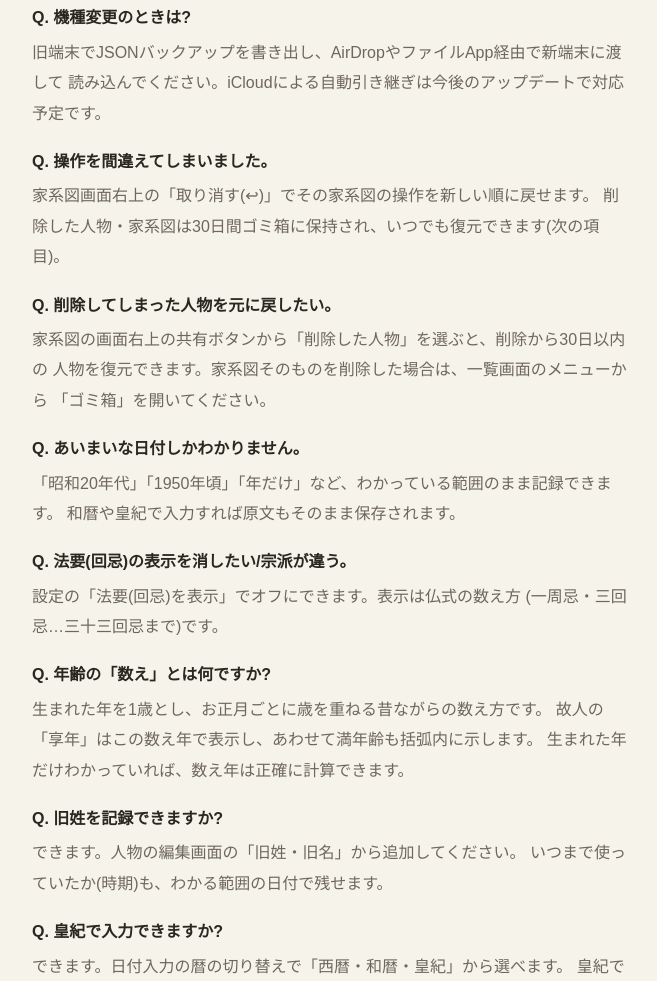
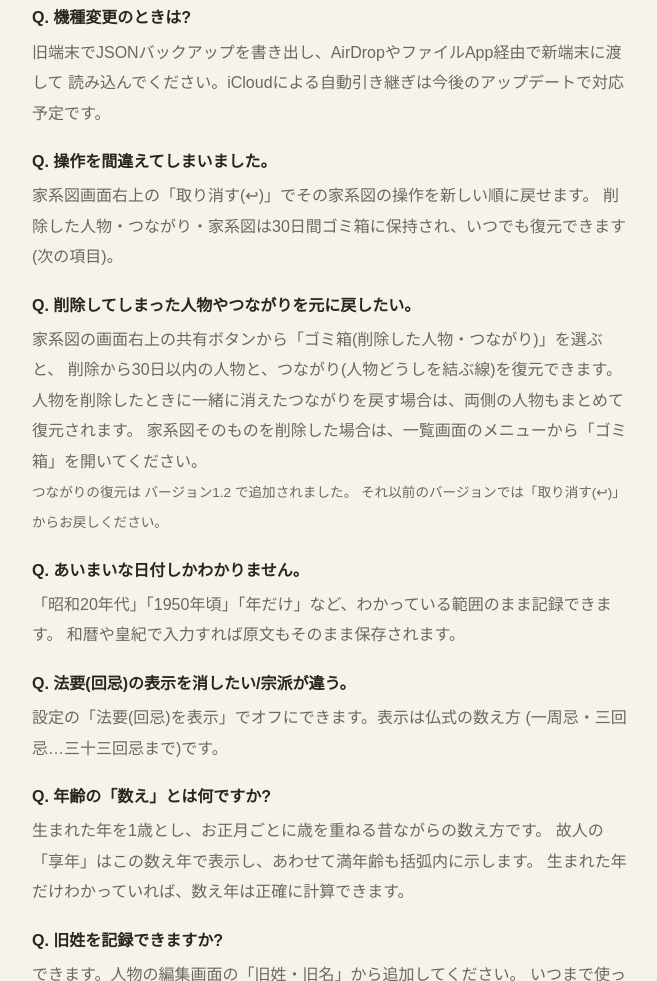
Before and after one commit to inoueshoeido/inoueshoeido.github.io, a plain HTML site: page kakeizu-note/support.html in a window 1280 px wide. Shown: the part 980-1961 px from the top of the page, without its empty margins (308-965 px from the left). Drawn offline with Linux system fonts and the light colour scheme.

Commit message:
docs: update privacy policy and support FAQ for v1.2
privacy: 現状報告をバージョン1.2向けに更新。1.0→1.2で内容に変更がないことを明記
(データ収集ゼロ・外部通信ゼロ・第三者製SDKゼロ・権限要求なしをコードで再確認)
support: ゴミ箱のFAQをv1.2の実装に整合(メニュー名を「ゴミ箱(削除した人物・つながり)」に、
つながりの復元と両端人物の同時復元を追記)

```diff
--- a/kakeizu-note/support.html
+++ b/kakeizu-note/support.html
@@ -43,12 +43,15 @@
 
     <dt>Q. 操作を間違えてしまいました。</dt>
     <dd>家系図画面右上の「取り消す(↩)」でその家系図の操作を新しい順に戻せます。
-    削除した人物・家系図は30日間ゴミ箱に保持され、いつでも復元できます(次の項目)。</dd>
+    削除した人物・つながり・家系図は30日間ゴミ箱に保持され、いつでも復元できます(次の項目)。</dd>
 
-    <dt>Q. 削除してしまった人物を元に戻したい。</dt>
-    <dd>家系図の画面右上の共有ボタンから「削除した人物」を選ぶと、削除から30日以内の
-    人物を復元できます。家系図そのものを削除した場合は、一覧画面のメニューから
-    「ゴミ箱」を開いてください。</dd>
+    <dt>Q. 削除してしまった人物やつながりを元に戻したい。</dt>
+    <dd>家系図の画面右上の共有ボタンから「ゴミ箱(削除した人物・つながり)」を選ぶと、
+    削除から30日以内の人物と、つながり(人物どうしを結ぶ線)を復元できます。
+    人物を削除したときに一緒に消えたつながりを戻す場合は、両側の人物もまとめて復元されます。
+    家系図そのものを削除した場合は、一覧画面のメニューから「ゴミ箱」を開いてください。
+    <br><span class="note">つながりの復元は バージョン1.2 で追加されました。
+    それ以前のバージョンでは「取り消す(↩)」からお戻しください。</span></dd>
 
     <dt>Q. あいまいな日付しかわかりません。</dt>
     <dd>「昭和20年代」「1950年頃」「年だけ」など、わかっている範囲のまま記録できます。
```
Also changed, not shown: kakeizu-note/privacy.html (+6 -4 lines).
